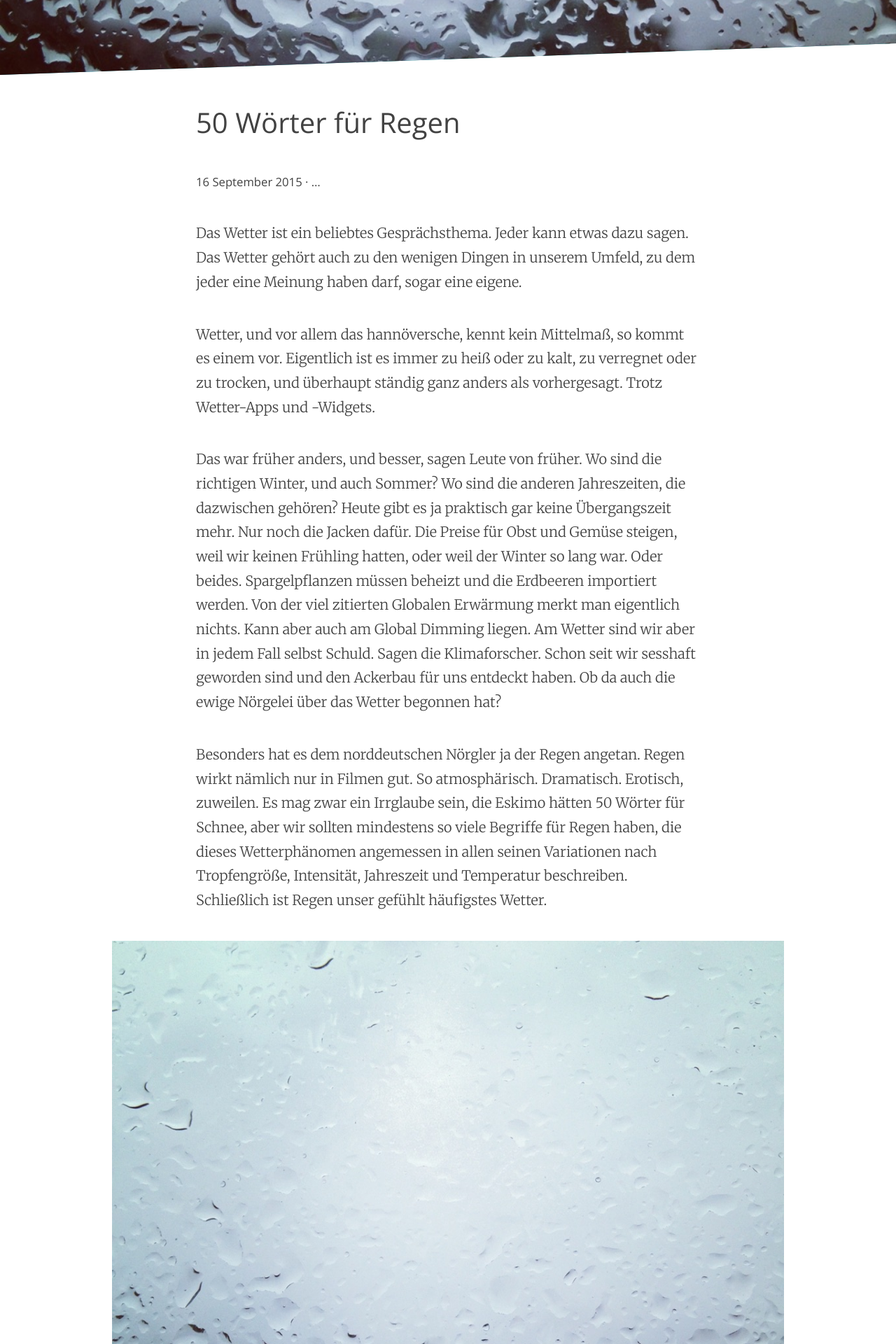
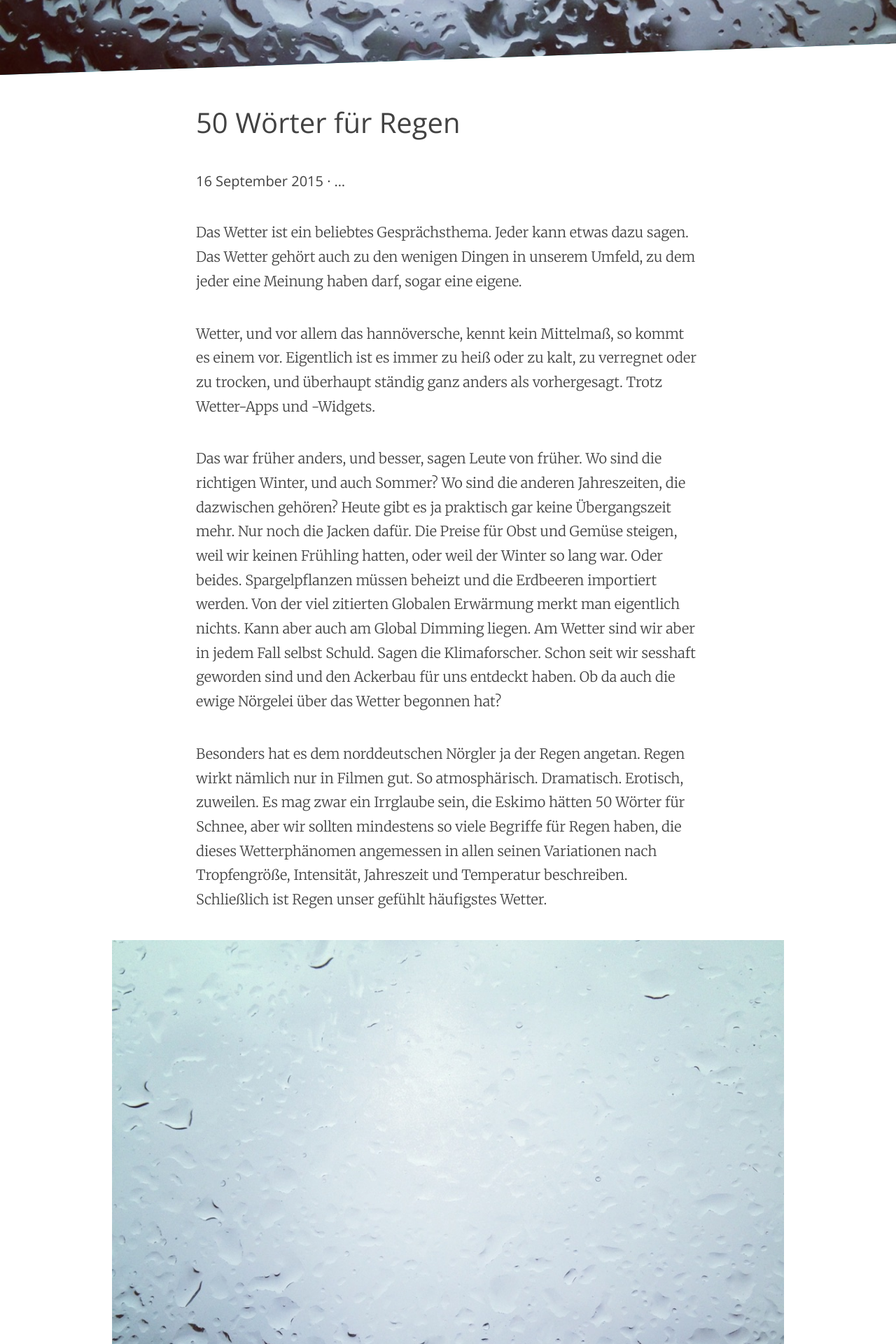
Before and after one commit to marc2o/marc2o.github.io, a Jekyll site: the page built from _posts/2015-09-16-50-Woerter-fuer-Regen.md, in a window 1280 px wide. Shown: the part 658-2578 px from the top of the page at 70% size. Built offline with Jekyll 4.4.1, drawn with Linux system fonts in a browser that asks for light colours.

Commit message:
Update article.html

```diff
--- a/_layouts/article.html
+++ b/_layouts/article.html
@@ -44,8 +44,9 @@
     <main>
         <h1>{{ page.title }}</h1>
         <p class="meta">
-            <small>
             {% if page.id %}
+                {% assign words = page.content %}
+                {% assign readingTime = words | number_of_words | divided_by: 200 %}
                 {{ page.date | date: "%-d %B %Y"}} ·
                 {% if page.language == "de-DE" %}
                 …
@@ -53,7 +54,6 @@
                 …
                 {% endif %}
             {% endif %}
-            </small>
         </p>
         {{ content }}
         {% if page.author %}
```
